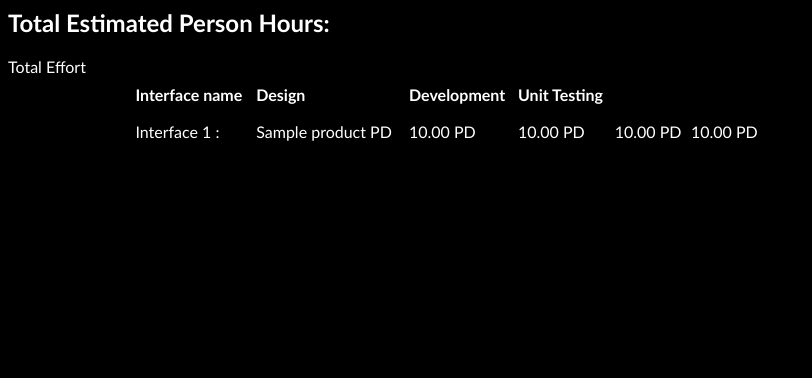
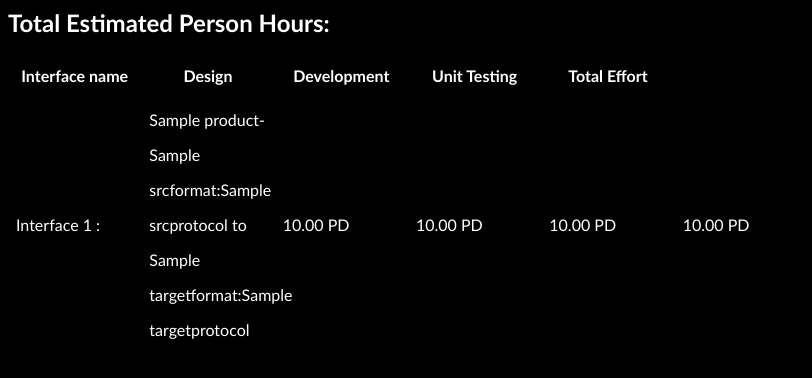
Before and after one commit to ssubhajitt/subdemo, a Flask app: template templates/output.html in a window 1280 px wide. Shown: the top 378 px of the page, without its empty margins (0-812 px from the left). Run offline with Flask 2, Linux system fonts and the light colour scheme; the template is opened without the code that fills it: most values are stand-ins (such as "Sample title", 1, 10 or a date in 2020); parts of the project's set-up code (start-up, migrations or seed data) failed here and were passed over.

Commit message:
Update output.html

```diff
--- a/templates/output.html
+++ b/templates/output.html
@@ -2,18 +2,18 @@
 <body bgcolor=black>
 <font face="Trebuchet MS" color=white>
   <h2>Total Estimated Person Hours: </h2>
-  <table>
+  <table style="overflow-x:auto;">
   <tr>
     <th>Interface name</th>
     <th>Design</th>
     <th>Development</th>
     <th>Unit Testing</th>
-    <ht>Total Effort</ht>
+    <th>Total Effort</th>
   </tr>
   {% for doc in weightage %}
   <tr>
     <td>Interface {{loop.index}} :</td>
-    <td>{{doc['product']}} PD</td>
+    <td>{{doc['product']}}-{{doc['srcformat']}}:{{doc['srcprotocol']}} to {{doc['targetformat']}}:{{doc['targetprotocol']}} </td>
     <td>{{'%0.2f'|format(doc['weightage']*0.25)}} PD</td>
     <td>{{'%0.2f'|format(doc['weightage']*0.50)}} PD</td>
     <td>{{'%0.2f'|format(doc['weightage']*0.25)}} PD</td>
@@ -26,11 +26,21 @@
 body{
 background-color:black;
 }
+
+td {
+    text-align: left;
+    padding: 8px;
+}
+th{
+    text-align: center;
+}
+
+
 table {
-    margin-left:10%;
+table-layout: fixed;
     padding:10px;
     color:white;
-    width:50%;
+    width:800px;
     text-align:left;
     border-collapse: collapse;
     border: none;
```
